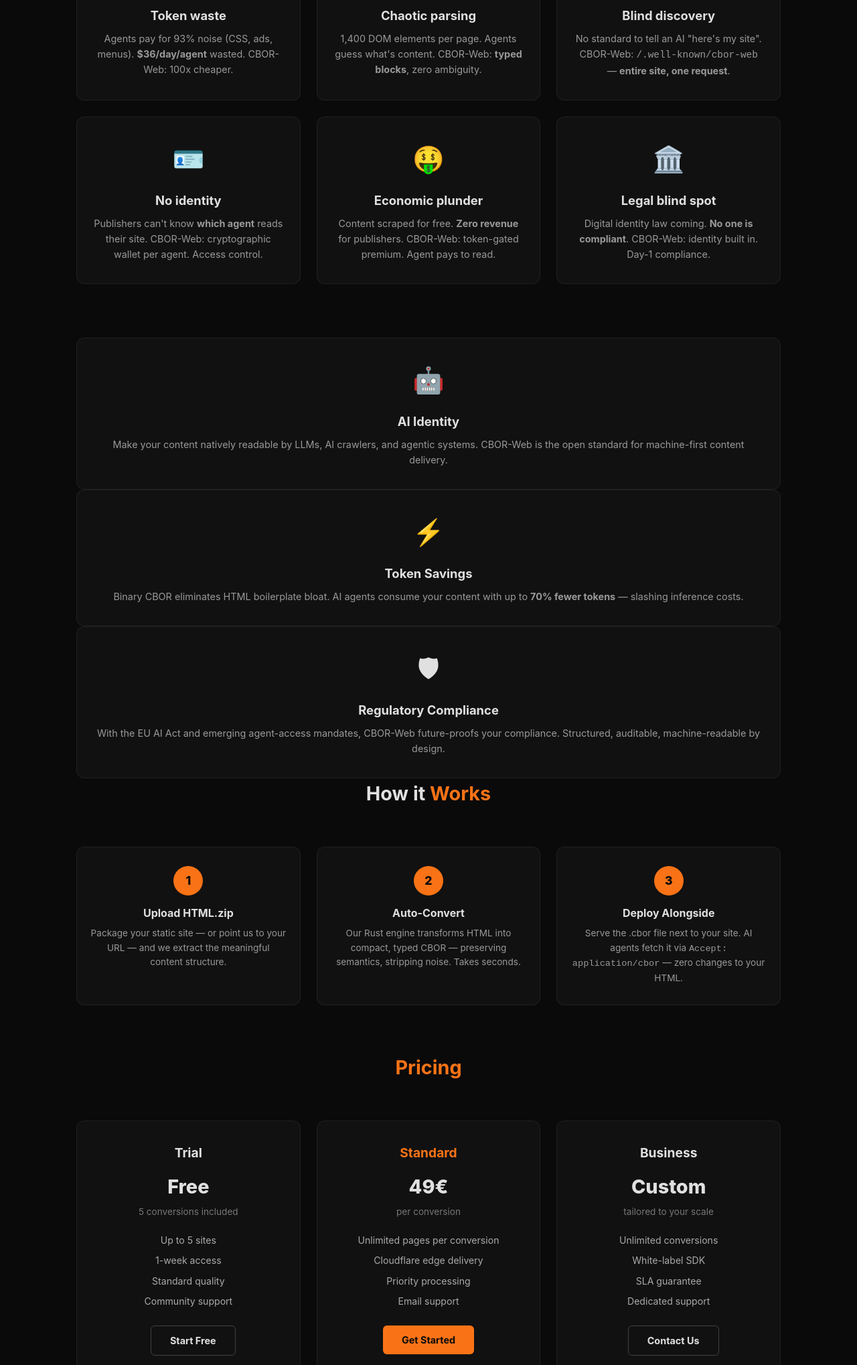
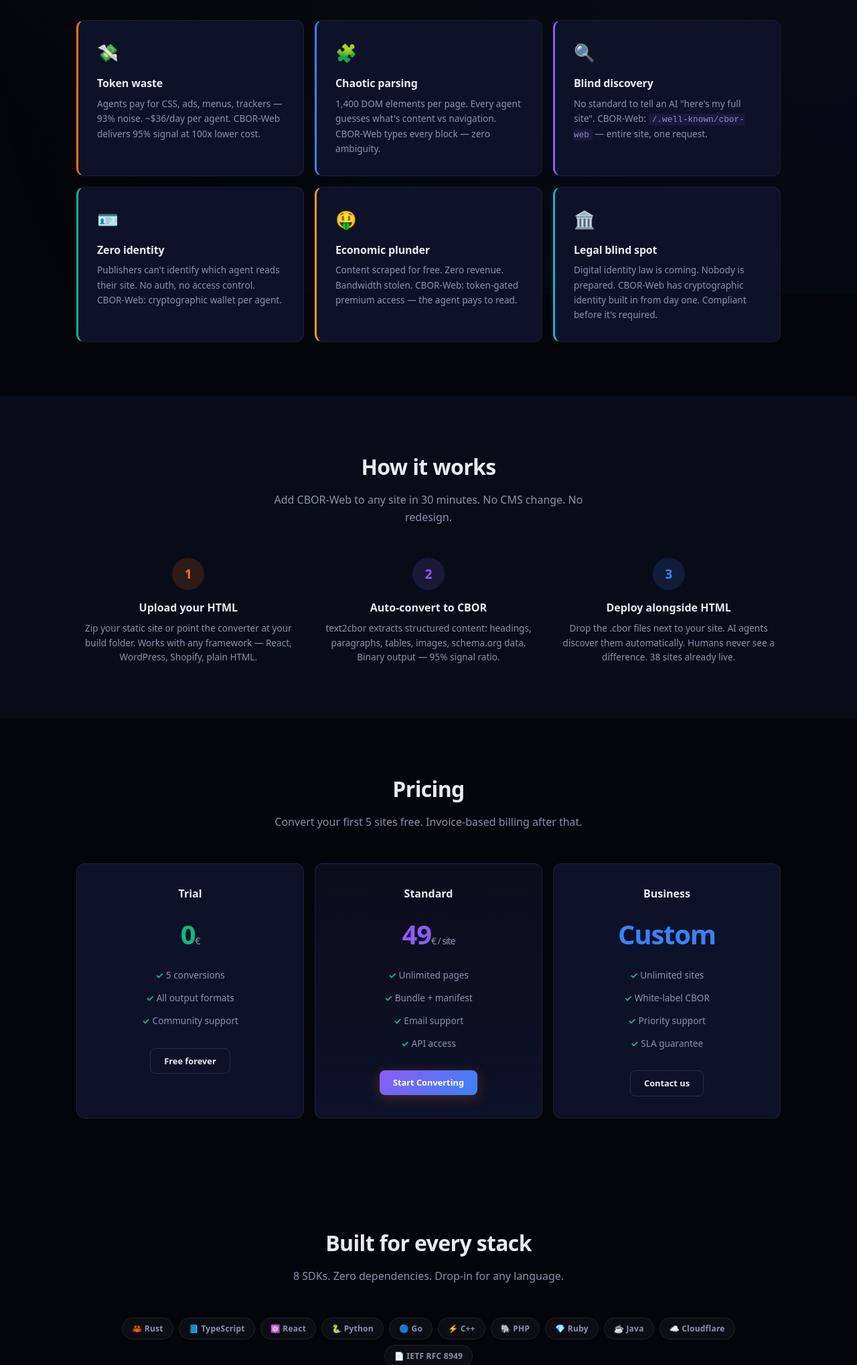
Before and after one commit to ploteddie-bit/cbor-web, a browser extension: page tools/text2cbor-web/landing.html in a window 1280 px wide. Shown: the part 762-2800 px from the top of the page at 67% size. Drawn offline with Linux system fonts and the light colour scheme.

Commit message:
feat: Deltopide Web Audit Chrome extension + site page

```diff
--- a/tools/text2cbor-web/Cargo.toml
+++ b/tools/text2cbor-web/Cargo.toml
@@ -14,6 +14,7 @@ serde = { version = "1", features = ["derive"] }
 serde_json = "1"
 tracing = "0.1"
 tracing-subscriber = { version = "0.3", features = ["env-filter"] }
+tower-http = { version = "0.5", features = ["cors"] }
 sha2 = "0.10"
 hex = "0.4"
 chrono = "0.4"
--- a/tools/text2cbor-web/landing.html
+++ b/tools/text2cbor-web/landing.html
@@ -2,277 +2,198 @@
 <html lang="en">
 <head>
 <meta charset="UTF-8">
-<meta name="viewport" content="width=device-width, initial-scale=1.0">
-<title>text2cbor — Make Your Website AI-Readable</title>
+<meta name="viewport" content="width=device-width,initial-scale=1.0">
+<title>CBOR-Web — The Binary Protocol for AI Agents</title>
 <style>
-  *, *::before, *::after { box-sizing: border-box; margin: 0; padding: 0; }
-  body {
-    background: #0a0a0a; color: #e0e0e0; font-family: -apple-system, BlinkMacSystemFont, 'Segoe UI', Roboto, sans-serif;
-    line-height: 1.6; -webkit-font-smoothing: antialiased;
+  :root {
+    --bg: #03050a;
+    --bg2: #080c18;
+    --bg3: #0d1229;
+    --fg: #e8ecf4;
+    --fg2: #8892b0;
+    --fg3: #4a5578;
+    --orange: #f97316;
+    --blue: #3b82f6;
+    --purple: #8b5cf6;
+    --emerald: #10b981;
+    --rose: #f43f5e;
+    --amber: #f59e0b;
+    --cyan: #06b6d4;
+    --radius: 12px;
+    --max-w: 1100px;
   }
-  .container { max-width: 1100px; margin: 0 auto; padding: 0 24px; }
-  .accent { color: #f97316; }
-  .accent-bg { background: #f97316; color: #0a0a0a; border: none; cursor: pointer; font-weight: 700; }
-  .glass { background: rgba(255,255,255,0.03); border: 1px solid rgba(255,255,255,0.06); border-radius: 12px; }
-  a { color: #f97316; text-decoration: none; }
-  h2 { font-size: 1.8rem; margin-bottom: 1rem; text-align: center; }
-  header {
-    display: flex; justify-content: space-between; align-items: center;
-    padding: 18px 24px; border-bottom: 1px solid rgba(255,255,255,0.05);
-  }
-  header .logo { font-weight: 800; font-size: 1.3rem; letter-spacing: -0.5px; }
-  header nav a { margin-left: 28px; font-size: 0.9rem; color: #999; transition: color .2s; }
-  header nav a:hover { color: #f97316; }
+  *{margin:0;padding:0;box-sizing:border-box}
+  body{font-family:system-ui,-apple-system,sans-serif;background:var(--bg);color:var(--fg);line-height:1.6;overflow-x:hidden}
+  body::before{content:'';position:fixed;top:-50%;left:-50%;width:200%;height:200%;background:radial-gradient(ellipse at 20% 20%,rgba(139,92,246,.06) 0%,transparent 50%),radial-gradient(ellipse at 80% 80%,rgba(59,130,246,.06) 0%,transparent 50%),radial-gradient(ellipse at 50% 50%,rgba(249,115,22,.04) 0%,transparent 60%);z-index:-1;pointer-events:none}
 
-  .hero { text-align: center; padding: 100px 24px 80px; }
-  .hero h1 { font-size: 2.8rem; font-weight: 800; line-height: 1.2; max-width: 720px; margin: 0 auto 12px; }
-  .hero .sub { font-size: 1rem; color: #888; margin-bottom: 32px; }
-  .hero .welcome { font-size: 0.85rem; color: #555; margin-bottom: 8px; }
-  .btn {
-    display: inline-block; padding: 14px 36px; border-radius: 8px; font-size: 1rem;
-    font-weight: 700; transition: transform .15s, box-shadow .15s;
-  }
-  .btn:hover { transform: translateY(-1px); box-shadow: 0 4px 20px rgba(249,115,22,0.35); }
-  .btn-outline {
-    border: 1px solid rgba(255,255,255,0.2); color: #e0e0e0; background: transparent;
-    margin-left: 14px;
-  }
+  .container{max-width:var(--max-w);margin:0 auto;padding:0 24px}
+  header{display:flex;justify-content:space-between;align-items:center;padding:20px 0;border-bottom:1px solid rgba(255,255,255,.06)}
+  .logo{font-size:1.3rem;font-weight:800;color:var(--fg);text-decoration:none;letter-spacing:-.02em}
+  .logo span{background:linear-gradient(135deg,var(--orange),var(--purple));-webkit-background-clip:text;-webkit-text-fill-color:transparent}
+  nav a{color:var(--fg2);text-decoration:none;margin-left:28px;font-size:.85rem;font-weight:500;transition:color .2s}
+  nav a:hover{color:var(--fg)}
 
-  .pillars { display: grid; grid-template-columns: repeat(3,1fr); gap: 24px; padding: 60px 0 80px; }
-  .pillar { padding: 32px 24px; text-align: center; }
-  .pillar .icon { font-size: 2.4rem; margin-bottom: 16px; }
-  .pillar h3 { font-size: 1.15rem; margin-bottom: 8px; }
-  .pillar p { font-size: 0.9rem; color: #999; }
+  .hero{text-align:center;padding:100px 0 60px}
+  .hero .pre{display:inline-block;background:rgba(139,92,246,.1);color:var(--purple);padding:4px 14px;border-radius:20px;font-size:.75rem;font-weight:600;letter-spacing:.05em;text-transform:uppercase;margin-bottom:20px;border:1px solid rgba(139,92,246,.2)}
+  .hero h1{font-size:clamp(2rem,5vw,3.2rem);font-weight:800;line-height:1.15;letter-spacing:-.03em;margin-bottom:18px}
+  .hero h1 .g1{background:linear-gradient(135deg,var(--orange),var(--rose));-webkit-background-clip:text;-webkit-text-fill-color:transparent}
+  .hero h1 .g2{background:linear-gradient(135deg,var(--blue),var(--cyan));-webkit-background-clip:text;-webkit-text-fill-color:transparent}
+  .hero .sub{color:var(--fg2);font-size:1.1rem;max-width:600px;margin:0 auto 32px;line-height:1.7}
+  .hero .cta{display:inline-flex;gap:12px}
+  .btn{padding:12px 28px;border-radius:8px;font-weight:700;font-size:.9rem;cursor:pointer;text-decoration:none;transition:all .2s;border:none;font-family:inherit}
+  .btn-primary{background:linear-gradient(135deg,var(--orange),var(--rose));color:#fff;box-shadow:0 4px 20px rgba(249,115,22,.25)}
+  .btn-primary:hover{transform:translateY(-1px);box-shadow:0 6px 28px rgba(249,115,22,.35)}
+  .btn-ghost{border:1px solid rgba(255,255,255,.12);color:var(--fg);background:transparent}
+  .btn-ghost:hover{background:rgba(255,255,255,.04)}
 
-  .steps { display: grid; grid-template-columns: repeat(3,1fr); gap: 24px; padding: 40px 0 70px; }
-  .step { padding: 28px 20px; text-align: center; }
-  .step .num {
-    display: inline-flex; width: 44px; height: 44px; border-radius: 50%;
-    align-items: center; justify-content: center; font-weight: 800; font-size: 1.1rem;
-    margin-bottom: 14px;
-  }
-  .step h4 { font-size: 1rem; margin-bottom: 6px; }
-  .step p { font-size: 0.85rem; color: #999; }
+  .section{padding:80px 0}
+  .section h2{font-size:2rem;font-weight:800;letter-spacing:-.02em;margin-bottom:12px;text-align:center}
+  .section .lead{color:var(--fg2);text-align:center;max-width:500px;margin:0 auto 48px;font-size:1rem}
 
-  .pricing { display: grid; grid-template-columns: repeat(3,1fr); gap: 24px; padding: 40px 0 70px; }
-  .plan { padding: 32px 20px; text-align: center; }
-  .plan h3 { font-size: 1.2rem; margin-bottom: 8px; }
-  .plan .price { font-size: 1.8rem; font-weight: 800; margin: 12px 0 4px; }
-  .plan .detail { font-size: 0.85rem; color: #777; margin-bottom: 16px; }
-  .plan ul { list-style: none; font-size: 0.88rem; color: #aaa; margin-bottom: 20px; }
-  .plan ul li { padding: 4px 0; }
-  .plan .btn-sm { padding: 10px 28px; border-radius: 6px; font-size: 0.9rem; font-weight: 700; display: inline-block; }
+  .frictions{display:grid;grid-template-columns:repeat(3,1fr);gap:16px}
+  .fric{background:var(--bg3);border:1px solid rgba(255,255,255,.06);border-radius:var(--radius);padding:28px;transition:all .25s}
+  .fric:hover{border-color:rgba(255,255,255,.12);transform:translateY(-2px);box-shadow:0 8px 30px rgba(0,0,0,.3)}
+  .fric .ico{font-size:1.6rem;margin-bottom:12px}
+  .fric h3{font-size:1rem;font-weight:700;margin-bottom:6px;letter-spacing:-.01em}
+  .fric p{font-size:.85rem;color:var(--fg2);line-height:1.65}
+  .fric.p0{border-left:3px solid var(--orange)}
+  .fric.p1{border-left:3px solid var(--blue)}
+  .fric.p2{border-left:3px solid var(--purple)}
+  .fric.p3{border-left:3px solid var(--emerald)}
+  .fric.p4{border-left:3px solid var(--amber)}
+  .fric.p5{border-left:3px solid var(--cyan)}
 
-  .badges { text-align: center; padding: 50px 0 60px; }
-  .badges .tags { display: flex; flex-wrap: wrap; gap: 10px; justify-content: center; margin-top: 20px; }
-  .badges .tag {
-    background: rgba(255,255,255,0.05); border: 1px solid rgba(255,255,255,0.08);
-    padding: 6px 16px; border-radius: 20px; font-size: 0.82rem; color: #aaa;
-  }
+  .steps{display:grid;grid-template-columns:repeat(3,1fr);gap:24px;text-align:center}
+  .step .num{width:48px;height:48px;border-radius:50%;display:inline-flex;align-items:center;justify-content:center;font-weight:800;font-size:1.2rem;margin-bottom:14px}
+  .step .num.n1{background:rgba(249,115,22,.15);color:var(--orange)}
+  .step .num.n2{background:rgba(139,92,246,.15);color:var(--purple)}
+  .step .num.n3{background:rgba(59,130,246,.15);color:var(--blue)}
+  .step h4{font-weight:700;margin-bottom:6px}
+  .step p{font-size:.85rem;color:var(--fg2)}
 
-  .trust { text-align: center; padding: 50px 0 60px; }
-  .trust .stats { display: flex; justify-content: center; gap: 48px; flex-wrap: wrap; margin-top: 24px; }
-  .trust .stat { text-align: center; }
-  .trust .stat .num { font-size: 2rem; font-weight: 800; display: block; }
-  .trust .stat .label { font-size: 0.82rem; color: #888; }
+  .pricing{display:grid;grid-template-columns:repeat(3,1fr);gap:16px}
+  .plan{background:var(--bg3);border:1px solid rgba(255,255,255,.06);border-radius:var(--radius);padding:32px;text-align:center;transition:all .25s}
+  .plan.highlight{background:linear-gradient(180deg,rgba(139,92,246,.08),var(--bg3));border-color:rgba(139,92,246,.2)}
+  .plan h4{font-size:1rem;margin-bottom:16px}
+  .plan .price{font-size:2.5rem;font-weight:800;letter-spacing:-.03em;margin-bottom:12px}
+  .plan .price span{font-size:.9rem;font-weight:400;color:var(--fg2)}
+  .plan ul{list-style:none;font-size:.85rem;color:var(--fg2);margin-bottom:24px}
+  .plan ul li{padding:6px 0}
+  .plan ul li::before{content:'✓ ';color:var(--emerald);font-weight:700}
 
-  .cta { text-align: center; padding: 80px 24px 100px; }
-  .cta h2 { font-size: 2rem; margin-bottom: 24px; }
+  .badges{display:flex;flex-wrap:wrap;gap:8px;justify-content:center}
+  .badge{background:rgba(255,255,255,.04);border:1px solid rgba(255,255,255,.08);padding:6px 14px;border-radius:20px;font-size:.75rem;font-weight:600;color:var(--fg2);letter-spacing:.02em}
+  .badge:hover{border-color:rgba(255,255,255,.15);color:var(--fg)}
 
-  footer { border-top: 1px solid rgba(255,255,255,0.05); padding: 24px; text-align: center; font-size: 0.78rem; color: #555; }
+  .trust{display:grid;grid-template-columns:repeat(4,1fr);gap:16px}
+  .trust .stat{background:var(--bg3);border-radius:var(--radius);padding:28px;text-align:center;border:1px solid rgba(255,255,255,.04)}
+  .trust .stat .n{font-size:2rem;font-weight:800;letter-spacing:-.02em}
+  .trust .stat .n.c1{color:var(--orange)}
+  .trust .stat .n.c2{color:var(--blue)}
+  .trust .stat .n.c3{color:var(--emerald)}
+  .trust .stat .n.c4{color:var(--purple)}
+  .trust .stat .l{font-size:.8rem;color:var(--fg2);margin-top:4px}
 
-  @media (max-width: 768px) {
-    .pillars, .steps, .pricing { grid-template-columns: 1fr; }
-    .hero h1 { font-size: 2rem; }
-    header nav { display: none; }
+  footer{padding:40px 0;border-top:1px solid rgba(255,255,255,.06);text-align:center;color:var(--fg3);font-size:.8rem}
+
+  @media(max-width:768px){
+    .frictions,.steps,.pricing,.trust{grid-template-columns:1fr}
+    nav a{display:none}
+    .hero{padding:60px 0 40px}
+    .section{padding:50px 0}
   }
 </style>
 </head>
 <body>
 
-<header>
-  <div class="logo"><span class="accent">text2</span>cbor</div>
+<header class="container">
+  <a href="#" class="logo">cbor<span>-web</span></a>
   <nav>
-    <a href="#how">How it Works</a>
+    <a href="#frictions">Why</a>
+    <a href="#how">How</a>
     <a href="#pricing">Pricing</a>
-    <a href="#trust">Trust</a>
-    <a href="https://github.com/themaximehardy/cbor-web">GitHub</a>
+    <a href="https://github.com/ploteddie-bit/cbor-web">GitHub</a>
   </nav>
 </header>
 
-<section class="hero">
-  <p class="welcome">🇫🇷 Bienvenue &nbsp;|&nbsp; 🇬🇧 Welcome</p>
-  <h1>The web has two clients.<br><span class="accent">Only one of them is served.</span></h1>
-  <p class="sub">AI agents waste 93% of tokens on HTML noise. Publishers lose bandwidth with zero revenue. Nobody knows who reads what. CBOR-Web fixes all three — with identity, payment, and compliance built in.</p>
-  <a href="#" class="btn accent-bg">Start Free Trial</a>
-  <a href="#frictions" class="btn btn-outline">See the 6 problems we solve</a>
+<section class="hero container">
+  <div class="pre">Protocol · RFC 8949 · IETF Draft</div>
+  <h1>The web has two clients.<br><span class="g1">Only one</span> of them is <span class="g2">served</span>.</h1>
+  <p class="sub">AI agents waste 93% of their tokens reading HTML noise. Publishers lose bandwidth with zero revenue. Nobody knows who reads what. <strong>CBOR-Web fixes all three</strong> — with identity, payment, and compliance built in.</p>
+  <div class="cta">
+    <a href="https://github.com/ploteddie-bit/cbor-web" class="btn btn-primary">Get Started — It's Open Source</a>
+    <a href="#frictions" class="btn btn-ghost">See the 6 problems →</a>
+  </div>
 </section>
 
-<section class="container" id="frictions">
-  <h2>6 problems. <span class="accent">One protocol.</span></h2>
-  <div class="pillars" style="grid-template-columns:repeat(3,1fr)">
-    <div class="pillar glass">
-      <div class="icon">💸</div>
-      <h3>Token waste</h3>
-      <p>Agents pay for 93% noise (CSS, ads, menus). <strong>$36/day/agent</strong> wasted. CBOR-Web: 100x cheaper.</p>
-    </div>
-    <div class="pillar glass">
-      <div class="icon">🧩</div>
-      <h3>Chaotic parsing</h3>
-      <p>1,400 DOM elements per page. Agents guess what's content. CBOR-Web: <strong>typed blocks</strong>, zero ambiguity.</p>
-    </div>
-    <div class="pillar glass">
-      <div class="icon">🔍</div>
-      <h3>Blind discovery</h3>
-      <p>No standard to tell an AI "here's my site". CBOR-Web: <code>/.well-known/cbor-web</code> — <strong>entire site, one request</strong>.</p>
-    </div>
-    <div class="pillar glass">
-      <div class="icon">🪪</div>
-      <h3>No identity</h3>
-      <p>Publishers can't know <strong>which agent</strong> reads their site. CBOR-Web: cryptographic wallet per agent. Access control.</p>
-    </div>
-    <div class="pillar glass">
-      <div class="icon">🤑</div>
-      <h3>Economic plunder</h3>
-      <p>Content scraped for free. <strong>Zero revenue</strong> for publishers. CBOR-Web: token-gated premium. Agent pays to read.</p>
-    </div>
-    <div class="pillar glass">
-      <div class="icon">🏛️</div>
-      <h3>Legal blind spot</h3>
-      <p>Digital identity law coming. <strong>No one is compliant</strong>. CBOR-Web: identity built in. Day-1 compliance.</p>
+<section class="section" id="frictions">
+  <div class="container">
+    <h2>Six problems. One protocol.</h2>
+    <p class="lead">Every AI agent crawling the web today faces these. CBOR-Web eliminates them all.</p>
+    <div class="frictions">
+      <div class="fric p0"><div class="ico">💸</div><h3>Token waste</h3><p>Agents pay for CSS, ads, menus, trackers — 93% noise. ~$36/day per agent. CBOR-Web delivers 95% signal at 100x lower cost.</p></div>
+      <div class="fric p1"><div class="ico">🧩</div><h3>Chaotic parsing</h3><p>1,400 DOM elements per page. Every agent guesses what's content vs navigation. CBOR-Web types every block — zero ambiguity.</p></div>
+      <div class="fric p2"><div class="ico">🔍</div><h3>Blind discovery</h3><p>No standard to tell an AI "here's my full site". CBOR-Web: <code style="background:rgba(139,92,246,.1);padding:1px 5px;border-radius:3px;font-size:.8rem">/.well-known/cbor-web</code> — entire site, one request.</p></div>
+      <div class="fric p3"><div class="ico">🪪</div><h3>Zero identity</h3><p>Publishers can't identify which agent reads their site. No auth, no access control. CBOR-Web: cryptographic wallet per agent.</p></div>
+      <div class="fric p4"><div class="ico">🤑</div><h3>Economic plunder</h3><p>Content scraped for free. Zero revenue. Bandwidth stolen. CBOR-Web: token-gated premium access — the agent pays to read.</p></div>
+      <div class="fric p5"><div class="ico">🏛️</div><h3>Legal blind spot</h3><p>Digital identity law is coming. Nobody is prepared. CBOR-Web has cryptographic identity built in from day one. Compliant before it's required.</p></div>
     </div>
   </div>
 </section>
 
-<section class="container" id="pillars">
-    <div class="pillar glass">
-      <div class="icon">&#x1F916;</div>
-      <h3>AI Identity</h3>
-      <p>Make your content natively readable by LLMs, AI crawlers, and agentic systems. CBOR-Web is the open standard for machine-first content delivery.</p>
-    </div>
-    <div class="pillar glass">
-      <div class="icon">&#x26A1;</div>
-      <h3>Token Savings</h3>
-      <p>Binary CBOR eliminates HTML boilerplate bloat. AI agents consume your content with up to <strong>70% fewer tokens</strong> — slashing inference costs.</p>
-    </div>
-    <div class="pillar glass">
-      <div class="icon">&#x1F6E1;</div>
-      <h3>Regulatory Compliance</h3>
-      <p>With the EU AI Act and emerging agent-access mandates, CBOR-Web future-proofs your compliance. Structured, auditable, machine-readable by design.</p>
+<section class="section" id="how" style="background:var(--bg2)">
+  <div class="container">
+    <h2>How it works</h2>
+    <p class="lead">Add CBOR-Web to any site in 30 minutes. No CMS change. No redesign.</p>
+    <div class="steps">
+      <div class="step"><div class="num n1">1</div><h4>Upload your HTML</h4><p>Zip your static site or point the converter at your build folder. Works with any framework — React, WordPress, Shopify, plain HTML.</p></div>
+      <div class="step"><div class="num n2">2</div><h4>Auto-convert to CBOR</h4><p>text2cbor extracts structured content: headings, paragraphs, tables, images, schema.org data. Binary output — 95% signal ratio.</p></div>
+      <div class="step"><div class="num n3">3</div><h4>Deploy alongside HTML</h4><p>Drop the .cbor files next to your site. AI agents discover them automatically. Humans never see a difference. 38 sites already live.</p></div>
     </div>
   </div>
 </section>
 
-<section class="container" id="how">
-  <h2>How it <span class="accent">Works</span></h2>
-  <div class="steps">
-    <div class="step glass">
-      <div class="num accent-bg">1</div>
-      <h4>Upload HTML.zip</h4>
-      <p>Package your static site — or point us to your URL — and we extract the meaningful content structure.</p>
-    </div>
-    <div class="step glass">
-      <div class="num accent-bg">2</div>
-      <h4>Auto-Convert</h4>
-      <p>Our Rust engine transforms HTML into compact, typed CBOR — preserving semantics, stripping noise. Takes seconds.</p>
-    </div>
-    <div class="step glass">
-      <div class="num accent-bg">3</div>
-      <h4>Deploy Alongside</h4>
-      <p>Serve the .cbor file next to your site. AI agents fetch it via <code>Accept: application/cbor</code> — zero changes to your HTML.</p>
+<section class="section" id="pricing">
+  <div class="container">
+    <h2>Pricing</h2>
+    <p class="lead">Convert your first 5 sites free. Invoice-based billing after that.</p>
+    <div class="pricing">
+      <div class="plan"><h4>Trial</h4><div class="price" style="color:var(--emerald)">0<span>€</span></div><ul><li>5 conversions</li><li>All output formats</li><li>Community support</li></ul><span class="btn btn-ghost" style="display:inline-block;font-size:.8rem;padding:8px 20px">Free forever</span></div>
+      <div class="plan highlight"><h4>Standard</h4><div class="price" style="color:var(--purple)">49<span>€ / site</span></div><ul><li>Unlimited pages</li><li>Bundle + manifest</li><li>Email support</li><li>API access</li></ul><span class="btn btn-primary" style="display:inline-block;font-size:.8rem;padding:8px 20px;background:linear-gradient(135deg,var(--purple),var(--blue))">Start Converting</span></div>
+      <div class="plan"><h4>Business</h4><div class="price" style="color:var(--blue)">Custom<span></span></div><ul><li>Unlimited sites</li><li>White-label CBOR</li><li>Priority support</li><li>SLA guarantee</li></ul><span class="btn btn-ghost" style="display:inline-block;font-size:.8rem;padding:8px 20px">Contact us</span></div>
     </div>
   </div>
 </section>
 
-<section class="container" id="pricing">
-  <h2><span class="accent">Pricing</span></h2>
-  <div class="pricing">
-    <div class="plan glass">
-      <h3>Trial</h3>
-      <div class="price">Free</div>
-      <div class="detail">5 conversions included</div>
-      <ul>
-        <li>Up to 5 sites</li>
-        <li>1-week access</li>
-        <li>Standard quality</li>
-        <li>Community support</li>
-      </ul>
-      <a href="#" class="btn-sm btn-outline">Start Free</a>
-    </div>
-    <div class="plan glass">
-      <h3><span class="accent">Standard</span></h3>
-      <div class="price">49€</div>
-      <div class="detail">per conversion</div>
-      <ul>
-        <li>Unlimited pages per conversion</li>
-        <li>Cloudflare edge delivery</li>
-        <li>Priority processing</li>
-        <li>Email support</li>
-      </ul>
-      <a href="#" class="btn-sm accent-bg">Get Started</a>
-    </div>
-    <div class="plan glass">
-      <h3>Business</h3>
-      <div class="price">Custom</div>
-      <div class="detail">tailored to your scale</div>
-      <ul>
-        <li>Unlimited conversions</li>
-        <li>White-label SDK</li>
-        <li>SLA guarantee</li>
-        <li>Dedicated support</li>
-      </ul>
-      <a href="#" class="btn-sm btn-outline">Contact Us</a>
+<section class="section">
+  <div class="container">
+    <h2>Built for every stack</h2>
+    <p class="lead">8 SDKs. Zero dependencies. Drop-in for any language.</p>
+    <div class="badges">
+      <span class="badge">🦀 Rust</span><span class="badge">📘 TypeScript</span><span class="badge">⚛️ React</span>
+      <span class="badge">🐍 Python</span><span class="badge">🔵 Go</span><span class="badge">⚡ C++</span>
+      <span class="badge">🐘 PHP</span><span class="badge">💎 Ruby</span><span class="badge">☕ Java</span>
+      <span class="badge">☁️ Cloudflare</span><span class="badge">📄 IETF RFC 8949</span>
     </div>
   </div>
 </section>
 
-<section class="container badges">
-  <h2>Powered <span class="accent">By</span></h2>
-  <div class="tags">
-    <span class="tag">Rust</span>
-    <span class="tag">TypeScript</span>
-    <span class="tag">React</span>
-    <span class="tag">Python</span>
-    <span class="tag">Go</span>
-    <span class="tag">C++</span>
-    <span class="tag">PHP</span>
-    <span class="tag">Ruby</span>
-    <span class="tag">Java</span>
-    <span class="tag">Cloudflare</span>
-    <span class="tag">IETF</span>
-  </div>
-</section>
-
-<section class="container trust" id="trust">
-  <h2><span class="accent">Trusted</span> in Production</h2>
-  <div class="stats">
-    <div class="stat">
-      <span class="num accent">38</span>
-      <span class="label">Sites Live</span>
-    </div>
-    <div class="stat">
-      <span class="num accent">8</span>
-      <span class="label">SDKs Published</span>
-    </div>
-    <div class="stat">
-      <span class="num accent">1</span>
-      <span class="label">npm Package</span>
-    </div>
-    <div class="stat">
-      <span class="num accent">Cloudflare</span>
-      <span class="label">Edge Network</span>
+<section class="section" style="background:var(--bg2)">
+  <div class="container">
+    <h2>Trusted in production</h2>
+    <p class="lead">Not a prototype. Running on real infrastructure.</p>
+    <div class="trust">
+      <div class="stat"><div class="n c1">38</div><div class="l">Sites live</div></div>
+      <div class="stat"><div class="n c2">8</div><div class="l">SDK languages</div></div>
+      <div class="stat"><div class="n c3">300+</div><div class="l">Edge cities (Cloudflare)</div></div>
+      <div class="stat"><div class="n c4">npm</div><div class="l">Published package</div></div>
     </div>
   </div>
 </section>
 
-<section class="cta">
-  <h2>Ready to make your site <span class="accent">AI-friendly</span>?</h2>
-  <p style="color:#777;margin-bottom:28px;">Join teams already serving CBOR-Web to agents at the edge.</p>
-  <a href="#" class="btn accent-bg">Start Free Trial</a>
-</section>
-
-<footer>
-  &copy; 2026 text2cbor &mdash; An open standard by <a href="https://github.com/themaximehardy">ExploDev</a>
+<footer class="container">
+  <p>CBOR-Web Protocol — ExploDev / Deltopide SL — 2026</p>
+  <p style="margin-top:4px"><a href="https://github.com/ploteddie-bit/cbor-web" style="color:var(--orange)">GitHub</a> · <a href="https://cbor-web.explodev.workers.dev" style="color:var(--orange)">Live Dashboard</a> · <a href="https://www.npmjs.com/package/@deltopide_edy/cborweb" style="color:var(--orange)">npm</a></p>
 </footer>
 
 </body>
```
Also changed, not shown: docs/site/index.html (+39 -1 lines), 1 other file.
